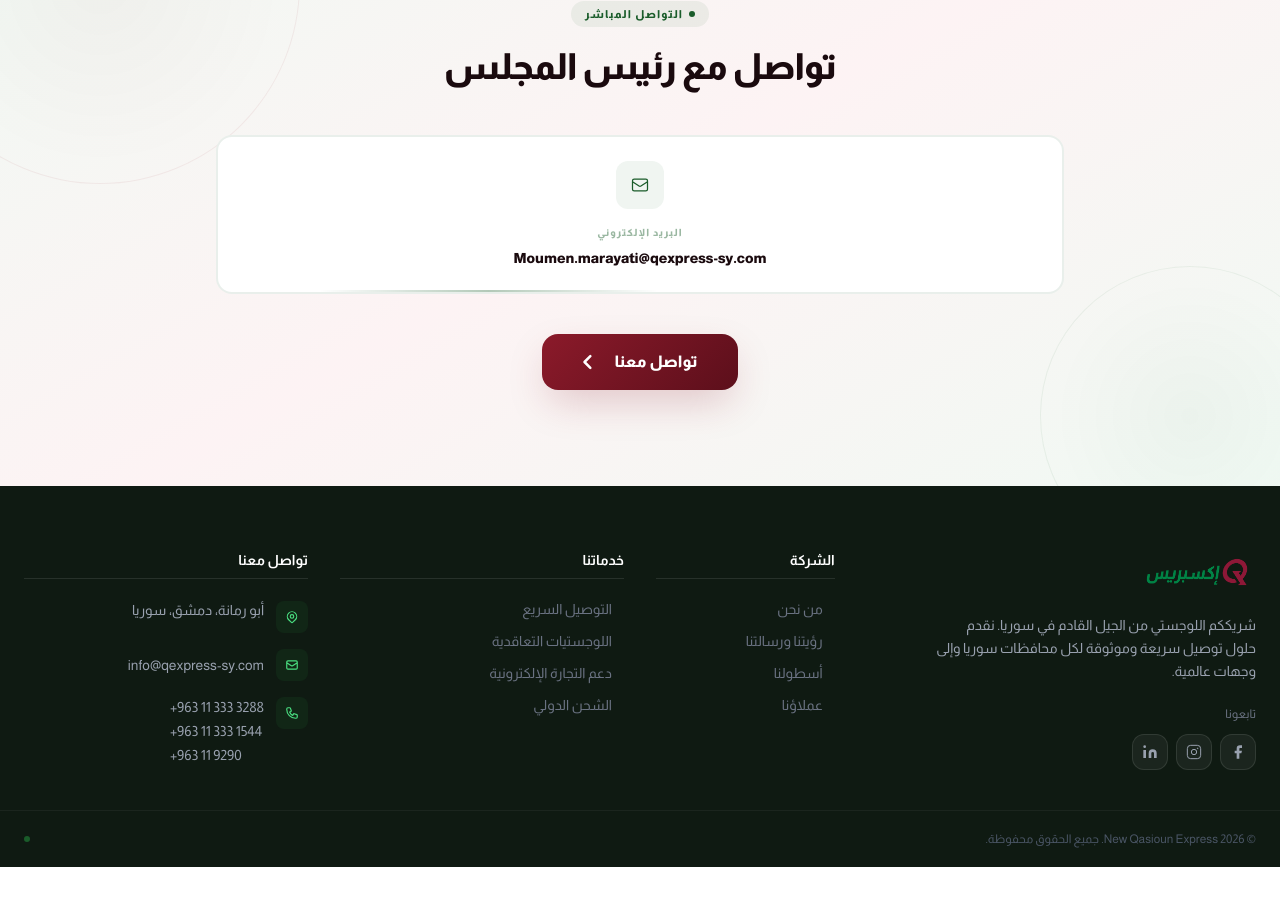
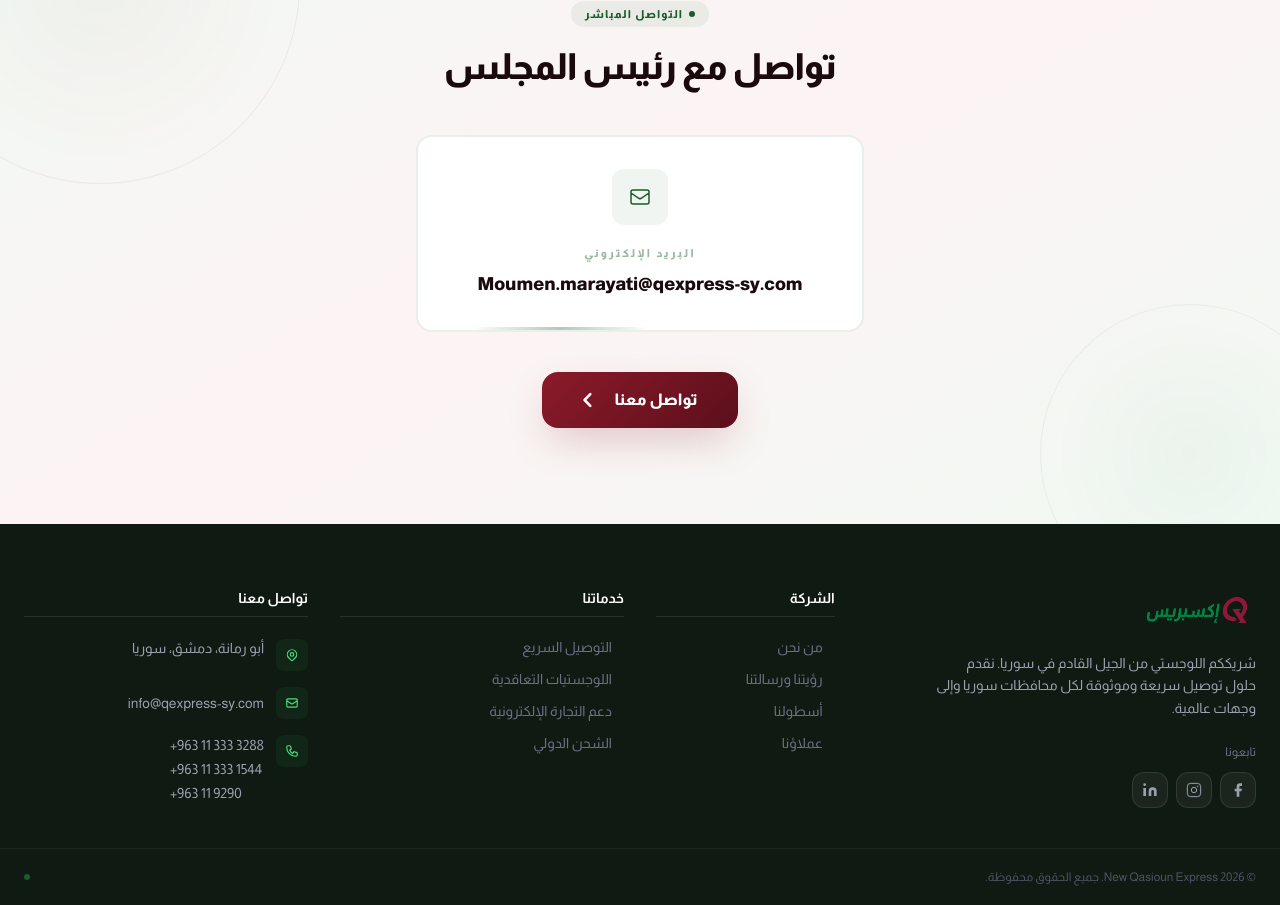
Before and after one commit to The-legend98/qexpress-website, a Next.js app: page /ceo in a window 1280 px wide. Shown: the part 3326-4231 px from the top of the page. Before the commit the page ends 4193 px from the top, so only its background shows below. Built offline with nearby package versions, Linux system fonts and the light colour scheme.

Commit message:
final toutches

```diff
--- a/app/ceo/page.tsx
+++ b/app/ceo/page.tsx
@@ -627,28 +627,39 @@ export default function CEOPage() {
             </div>
           )}
 
-          <div className="grid sm:grid-cols-1 gap-5 mb-10">
+         <div className="flex justify-center mb-10">
             {t.contact.items.map((item, i) => {
               const ac = i % 2 === 0 ? G : M;
               return (
                 <TiltCard key={item.label} glowColor={ac}
-                  className="ceo-shimmer rounded-2xl p-6 border-2 text-center cursor-default relative overflow-hidden"
-                  style={{ background: cardBg, borderColor: `${ac}${isDark ? "25" : "18"}`, ...(contactIn.visible ? a("ceo-rotatein", 0.1 + i * 0.1, 0.68) : { opacity: 0 }) }}>
-                  <div className="w-12 h-12 rounded-xl flex items-center justify-center mx-auto mb-4" style={{ background: `${ac}${isDark ? "20" : "10"}` }}>
-                    {item.icon === "phone"
-                      ? <svg className="w-5 h-5" style={{ color: ac }} fill="none" stroke="currentColor" viewBox="0 0 24 24"><path strokeLinecap="round" strokeLinejoin="round" strokeWidth={1.5} d="M3 5a2 2 0 012-2h3.28a1 1 0 01.948.684l1.498 4.493a1 1 0 01-.502 1.21l-2.257 1.13a11.042 11.042 0 005.516 5.516l1.13-2.257a1 1 0 011.21-.502l4.493 1.498a1 1 0 01.684.949V19a2 2 0 01-2 2h-1C9.716 21 3 14.284 3 6V5z" /></svg>
-                      : <svg className="w-5 h-5" style={{ color: ac }} fill="none" stroke="currentColor" viewBox="0 0 24 24"><path strokeLinecap="round" strokeLinejoin="round" strokeWidth={1.5} d="M3 8l7.89 5.26a2 2 0 002.22 0L21 8M5 19h14a2 2 0 002-2V7a2 2 0 00-2-2H5a2 2 0 00-2 2v10a2 2 0 002 2z" /></svg>
-                    }
+
+                  className="ceo-shimmer rounded-2xl p-8 border-2 text-center cursor-default relative overflow-hidden w-full max-w-md"
+                  style={{
+                    background: cardBg,
+                    borderColor: `${ac}${isDark ? "25" : "18"}`,
+                    ...(contactIn.visible ? a("ceo-rotatein", 0.1, 0.68) : { opacity: 0 })
+                  }}>
+
+                  <div className="w-14 h-14 rounded-xl flex items-center justify-center mx-auto mb-5" style={{ background: `${ac}${isDark ? "20" : "10"}` }}>
+                    <svg className="w-6 h-6" style={{ color: ac }} fill="none" stroke="currentColor" viewBox="0 0 24 24">
+                      <path strokeLinecap="round" strokeLinejoin="round" strokeWidth={1.5} d="M3 8l7.89 5.26a2 2 0 002.22 0L21 8M5 19h14a2 2 0 002-2V7a2 2 0 00-2-2H5a2 2 0 00-2 2v10a2 2 0 002 2z" />
+                    </svg>
                   </div>
-                  <p className="text-[10px] font-black tracking-widest uppercase mb-2" style={{ color: `${ac}${isDark ? "90" : "70"}` }}>{item.label}</p>
-                  <p className="font-black text-sm" style={{ color: headingCol }} dir="ltr">{item.value}</p>
-                  <div className="absolute bottom-0 start-0 end-0 h-[2px] overflow-hidden rounded-b-2xl">
-                    <div className="h-full w-2/5" style={{ background: `linear-gradient(90deg,transparent,${ac}55,transparent)`, animation: contactIn.visible ? `ceo-shimmer 3s ${i * 0.5}s ease-in-out infinite` : undefined }} />
+
+                  <p className="text-[11px] font-black tracking-[0.2em] uppercase mb-2" style={{ color: `${ac}${isDark ? "90" : "70"}` }}>
+                    {item.label}
+                  </p>
+                  <p className="font-black text-base md:text-lg" style={{ color: headingCol }} dir="ltr">
+                    {item.value}
+                  </p>
+
+                  <div className="absolute bottom-0 start-0 end-0 h-[3px] overflow-hidden rounded-b-2xl">
+                    <div className="h-full w-2/5" style={{ background: `linear-gradient(90deg,transparent,${ac}55,transparent)`, animation: `ceo-shimmer 3s ease-in-out infinite` }} />
                   </div>
-                </TiltCard>
-              );
-            })}
-          </div>
+                    </TiltCard>
+                  );
+                })}
+            </div>
 
           {contactIn.visible && (
             <div className="text-center" style={a("ceo-fadeup", 0.5, 0.6)}>
--- a/components/layout/Footer.tsx
+++ b/components/layout/Footer.tsx
@@ -76,7 +76,7 @@ const content = {
 const socials = [
   {
     id: "fb",
-    href: "#",
+    href: "https://www.facebook.com/people/Q-Express/61588982938511/",
     icon: (
       <svg className="w-4 h-4 text-gray-400" fill="currentColor" viewBox="0 0 24 24">
         <path d="M18 2h-3a5 5 0 00-5 5v3H7v4h3v8h4v-8h3l1-4h-4V7a1 1 0 011-1h3z" />
@@ -85,7 +85,7 @@ const socials = [
   },
   {
     id: "ig",
-    href: "#",
+    href: "https://www.instagram.com/q_express_sy/",
     icon: (
       <svg className="w-4 h-4 text-gray-400" fill="none" stroke="currentColor" strokeWidth={1.5} viewBox="0 0 24 24">
         <rect x="2" y="2" width="20" height="20" rx="5" />
@@ -96,7 +96,7 @@ const socials = [
   },
   {
     id: "li",
-    href: "#",
+    href: "https://www.linkedin.com/company/qexpress-sy/",
     icon: (
       <svg className="w-4 h-4 text-gray-400" fill="currentColor" viewBox="0 0 24 24">
         <path d="M16 8a6 6 0 016 6v7h-4v-7a2 2 0 00-4 0v7h-4v-7a6 6 0 016-6zM2 9h4v12H2z" />
--- a/components/sections/ContactCTASection.tsx
+++ b/components/sections/ContactCTASection.tsx
@@ -41,10 +41,29 @@ const content = {
 };
 
 const socials = [
-  { id: "fb", label: "Facebook", icon: <svg className="w-4 h-4" fill="currentColor" viewBox="0 0 24 24"><path d="M18 2h-3a5 5 0 00-5 5v3H7v4h3v8h4v-8h3l1-4h-4V7a1 1 0 011-1h3z" /></svg> },
-  { id: "ig", label: "Instagram", icon: <svg className="w-4 h-4" fill="none" stroke="currentColor" strokeWidth={1.5} viewBox="0 0 24 24"><rect x="2" y="2" width="20" height="20" rx="5" /><circle cx="12" cy="12" r="4" /><circle cx="17.5" cy="6.5" r="0.5" fill="currentColor" /></svg> },
-  { id: "li", label: "LinkedIn", icon: <svg className="w-4 h-4" fill="currentColor" viewBox="0 0 24 24"><path d="M16 8a6 6 0 016 6v7h-4v-7a2 2 0 00-4 0v7h-4v-7a6 6 0 016-6zM2 9h4v12H2z" /><circle cx="4" cy="4" r="2" /></svg> },
+  {
+    id: "fb",
+    href: "https://www.facebook.com/people/Q-Express/61588982938511/",
+    label: "Facebook",
+    brandColor: "#1877F2",
+    icon: <svg className="w-5 h-5" fill="currentColor" viewBox="0 0 24 24"><path d="M18 2h-3a5 5 0 00-5 5v3H7v4h3v8h4v-8h3l1-4h-4V7a1 1 0 011-1h3z" /></svg>
+  },
+  {
+    id: "ig",
+    href: "https://www.instagram.com/q_express_sy/",
+    label: "Instagram",
+    brandColor: "#E4405F",
+    icon: <svg className="w-5 h-5" fill="none" stroke="currentColor" strokeWidth={1.5} viewBox="0 0 24 24"><rect x="2" y="2" width="20" height="20" rx="5" /><circle cx="12" cy="12" r="4" /><circle cx="17.5" cy="6.5" r="0.5" fill="currentColor" /></svg>
+  },
+  {
+    id: "li",
+    href: "https://www.linkedin.com/company/qexpress-sy/",
+    label: "LinkedIn",
+    brandColor: "#0A66C2",
+    icon: <svg className="w-5 h-5" fill="currentColor" viewBox="0 0 24 24"><path d="M16 8a6 6 0 016 6v7h-4v-7a2 2 0 00-4 0v7h-4v-7a6 6 0 016-6zM2 9h4v12H2z" /><circle cx="4" cy="4" r="2" /></svg>
+  },
 ];
+
 
 const contactItems = (t: typeof content.ar, isAr: boolean) => [
   {
@@ -216,22 +235,41 @@ export default function ContactCTASection({ lang }: ContactCTASectionProps) {
                 </div>
               </div>
 
-              {/* Social */}
+          {/* Social Section */}
             <div className={`pt-6 border-t mt-6 ${isDark ? "border-white/5" : "border-gray-100"}`}>
-                <p className={`text-xs mb-4 ${isDark ? "text-slate-500" : "text-slate-400"}`}>{t.follow}</p>
-                <div className="flex gap-2">
+              <p className={`text-xs mb-4 ${isDark ? "text-slate-500" : "text-slate-400"}`}>
+                {t.follow}
+              </p>
+              <div className="flex gap-3">
                 {socials.map((s) => (
                   <a
                     key={s.id}
-                      href="#"
+                    href={s.href}
+                    target="_blank"
+                    rel="noopener noreferrer"
                     aria-label={s.label}
-                      className={`w-10 h-10 rounded-xl flex items-center justify-center transition-all duration-200 hover:-translate-y-0.5 ${
+                    className={`w-11 h-11 rounded-xl flex items-center justify-center transition-all duration-300 hover:-translate-y-1 group ${
                       isDark
-                          ? "bg-white/5 border border-white/8 text-slate-400 hover:bg-[#1a5c2a] hover:text-white hover:border-[#1a5c2a] hover:shadow-[0_0_15px_rgba(26,92,42,0.4)]"
-                          : "bg-gray-50 border border-gray-100 text-gray-400 hover:bg-[#1a5c2a] hover:text-white hover:border-[#1a5c2a] hover:shadow-md"
+                        ? "bg-white/5 border border-white/8 text-slate-400"
+                        : "bg-gray-50 border border-gray-100 text-gray-400"
                     }`}
+                    // هنا السحر: يتغير لون الخلفية والحدود للون البراند الرسمي عند الـ Hover
+                    onMouseEnter={(e) => {
+                      e.currentTarget.style.backgroundColor = s.brandColor;
+                      e.currentTarget.style.borderColor = s.brandColor;
+                      e.currentTarget.style.color = "white";
+                      e.currentTarget.style.boxShadow = `0 10px 20px -5px ${s.brandColor}66`;
+                    }}
+                    onMouseLeave={(e) => {
+                      e.currentTarget.style.backgroundColor = "";
+                      e.currentTarget.style.borderColor = "";
+                      e.currentTarget.style.color = "";
+                      e.currentTarget.style.boxShadow = "";
+                    }}
                   >
+                    <span className="transition-transform duration-300 group-hover:scale-110">
                       {s.icon}
+                    </span>
                   </a>
                 ))}
               </div>
--- a/components/sections/WhyUsSection.tsx
+++ b/components/sections/WhyUsSection.tsx
@@ -24,8 +24,8 @@ const content = {
     networkTitle: "شبكتنا الإقليمية",
     partners: [
       { name: "مجموعة دامسكو", role: "سوريا", color: "green" },
-      { name: "GCL الأردن", role: "", color: "maroon" },
-      { name: "D2D دبي", role: "", color: "green" },
+      { name: "GCSS الأردن", role: "خدمات الشحن المركزية العالمية", color: "maroon" },
+      { name: "D2D دبي", role: "الإمارات العربية المتحدة", color: "green" },
     ],
   },
   en: {
@@ -41,9 +41,9 @@ const content = {
     ],
     networkTitle: "Our Regional Network",
     partners: [
-      { name: "Damsco Group", role: "Parent Group — Syria", color: "green" },
-      { name: "GCL Jordan", role: "", color: "maroon" },
-      { name: "D2D Dubai", role: "", color: "green" },
+      { name: "Damsco Group", role: " Syria", color: "green" },
+      { name: "GCSS Jordan", role: "Global Central Shipping Services", color: "maroon" },
+      { name: "D2D Dubai", role: "Dubai - United Arab Emirates", color: "green" },
     ],
   },
 };
```
Lines whose indentation alone changed are shown as unchanged.
